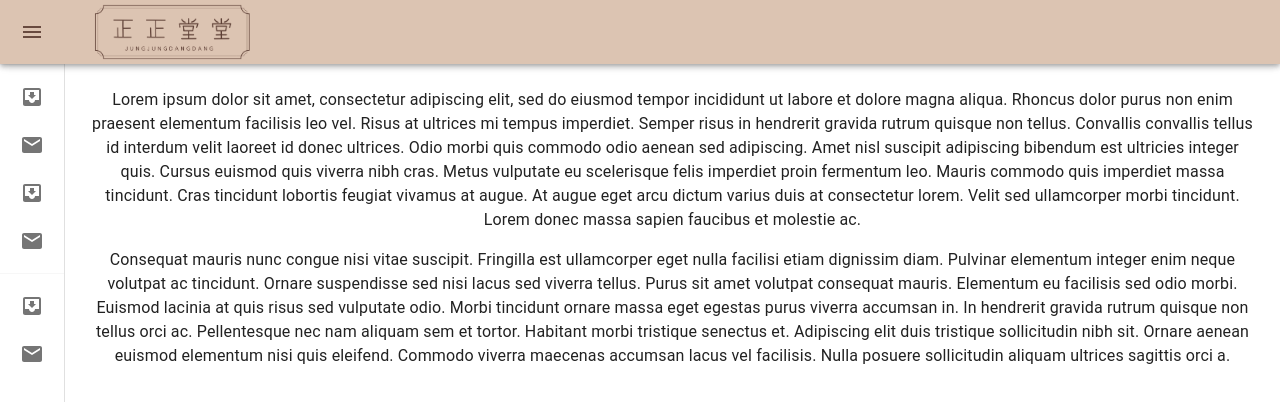
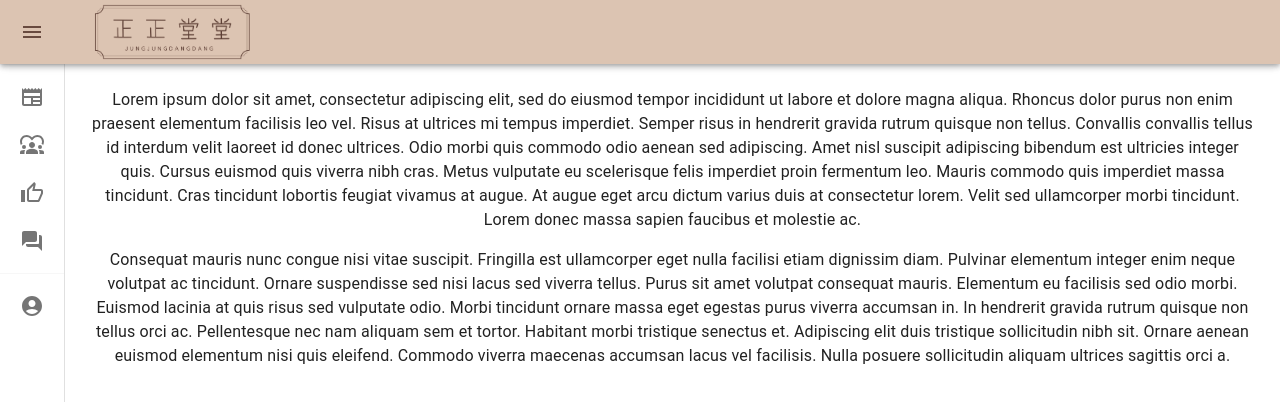
Before and after one commit to swsnu/swppfall2022-team13, a React (Create React App) app in the folder frontend/: page /main in a window 1280 px wide. Shown: the top 402 px of the page. Built offline with nearby package versions, Linux system fonts and the light colour scheme.

Commit message:
➕Edit sidebar to contain our main functions

```diff
--- a/frontend/src/containers/MainPage/MainPage.tsx
+++ b/frontend/src/containers/MainPage/MainPage.tsx
@@ -17,25 +17,13 @@ import ListItem from '@mui/material/ListItem';
 import ListItemButton from '@mui/material/ListItemButton';
 import ListItemIcon from '@mui/material/ListItemIcon';
 import ListItemText from '@mui/material/ListItemText';
-import InboxIcon from '@mui/icons-material/MoveToInbox';
-import MailIcon from '@mui/icons-material/Mail';
-import { createTheme, ThemeProvider } from '@mui/material/styles';
+import AccountCircleIcon from '@mui/icons-material/AccountCircle';
+import NewspaperIcon from '@mui/icons-material/Newspaper';
+import ThumbUpAltOutlinedIcon from '@mui/icons-material/ThumbUpAltOutlined';
+import Diversity1Icon from '@mui/icons-material/Diversity1';
+import ForumRoundedIcon from '@mui/icons-material/ForumRounded';
 import logo from '../../asset/image/logo1_cropped.png';
 import { useNavigate } from 'react-router-dom';
-
-const theme = createTheme({
-  palette: {
-    primary: {
-      // Purple and green play nicely together.
-      main: '#11cb5f',
-      //main: '#FFE9D8'
-    },
-    secondary: {
-      // This is green.A700 as hex.
-      main: '#11cb5f',
-    },
-  },
-});
 
 const drawerWidth = 240;
 
@@ -153,7 +141,7 @@ export default function MiniDrawer() {
         </DrawerHeader>
         <Divider />
         <List>
-          {['Inbox', 'Starred', 'Send email', 'Drafts'].map((text, index) => (
+          {['Political News', 'Politicians', 'Petition', 'Quora'].map((text, index) => (
             <ListItem key={text} disablePadding sx={{ display: 'block' }}>
               <ListItemButton
                 sx={{
@@ -169,7 +157,10 @@ export default function MiniDrawer() {
                     justifyContent: 'center',
                   }}
                 >
-                  {index % 2 === 0 ? <InboxIcon /> : <MailIcon />}
+                  {index === 0 ? <NewspaperIcon /> :
+                  index === 1 ? <Diversity1Icon /> :
+                  index === 2 ? <ThumbUpAltOutlinedIcon /> :
+                  <ForumRoundedIcon />}
                 </ListItemIcon>
                 <ListItemText primary={text} sx={{ opacity: open ? 1 : 0 }} />
               </ListItemButton>
@@ -178,7 +169,7 @@ export default function MiniDrawer() {
         </List>
         <Divider />
         <List>
-          {['All mail', 'Trash'].map((text, index) => (
+          {['Account'].map((text) => (
             <ListItem key={text} disablePadding sx={{ display: 'block' }}>
               <ListItemButton
                 sx={{
@@ -194,7 +185,7 @@ export default function MiniDrawer() {
                     justifyContent: 'center',
                   }}
                 >
-                  {index % 2 === 0 ? <InboxIcon /> : <MailIcon />}
+                  <AccountCircleIcon />
                 </ListItemIcon>
                 <ListItemText primary={text} sx={{ opacity: open ? 1 : 0 }} />
               </ListItemButton>
```
